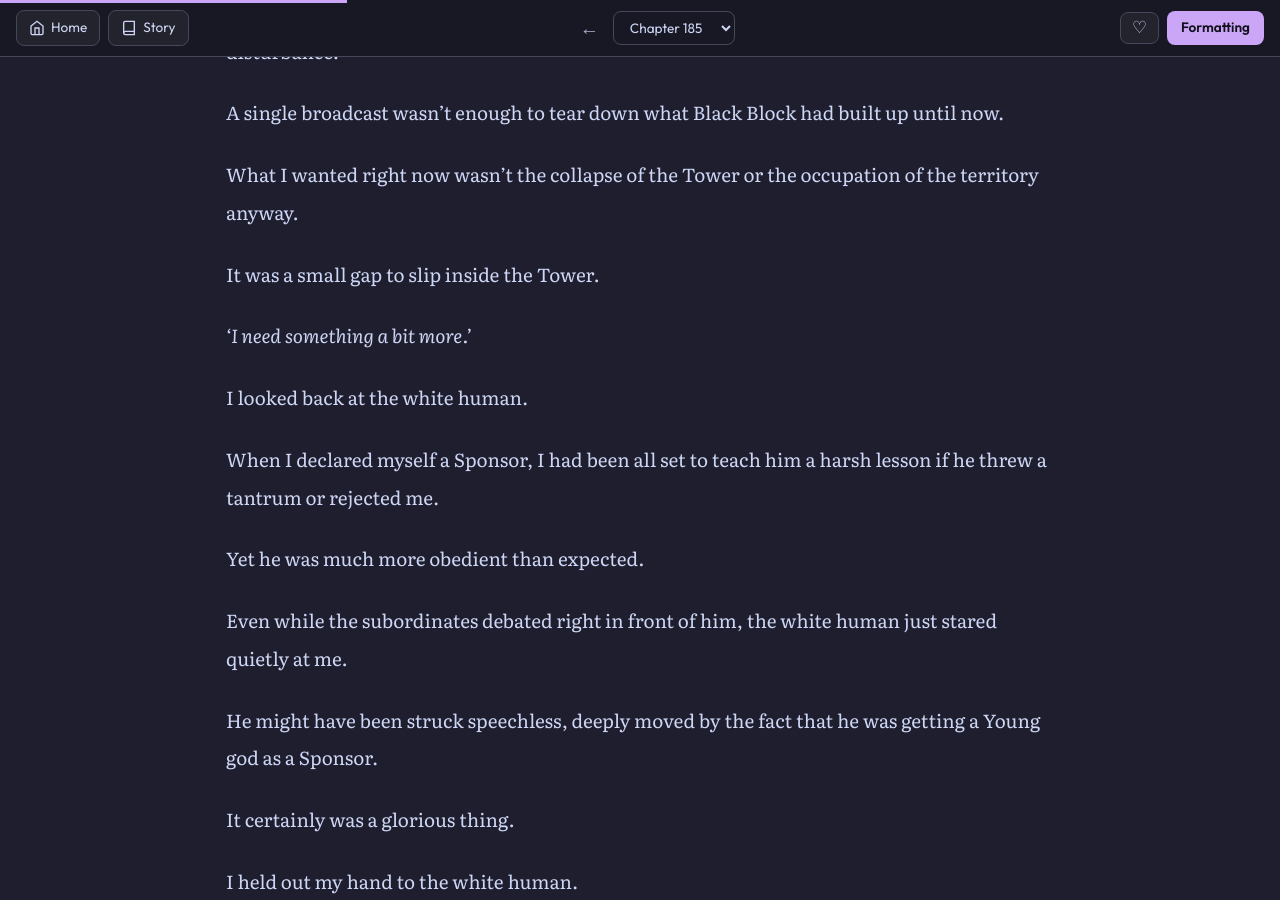
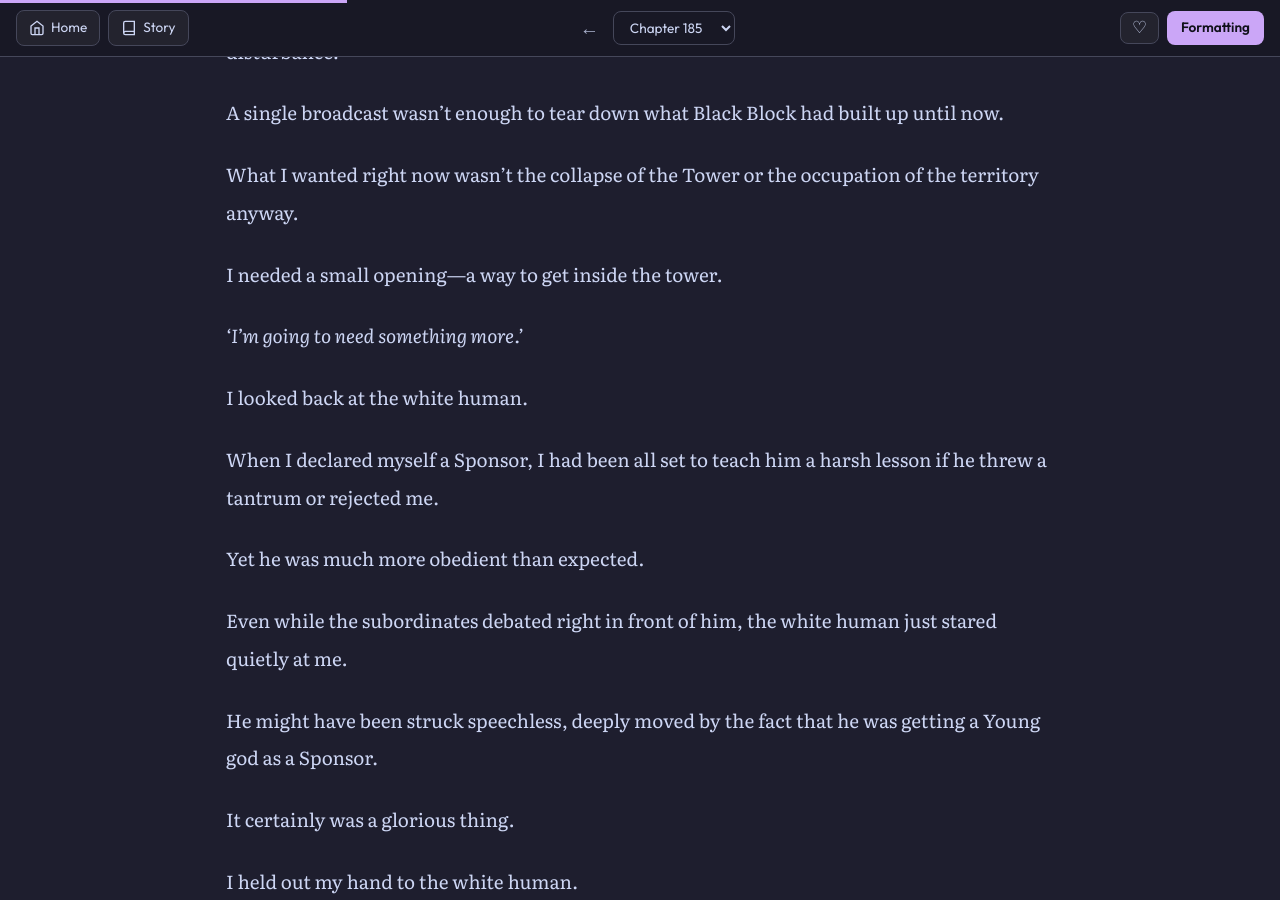
Before and after one commit to soleumn/soleumn.github.io, a Jekyll site: the page built from _chapters/eoshinki/ch185.md, in a window 1280 px wide and 900 px high, scrolled down 3426 px. Built offline with Jekyll 4.4.1, drawn with Linux system fonts in a browser that asks for light colours; some web fonts are replaced; comment, search, counter and statistics services are not loaded.

Commit message:
Update ch185.md

```diff
--- a/_chapters/eoshinki/ch185.md
+++ b/_chapters/eoshinki/ch185.md
@@ -102,9 +102,9 @@ A single broadcast wasn't enough to tear down what Black Block had built up unti
 
 What I wanted right now wasn't the collapse of the Tower or the occupation of the territory anyway.
 
-It was a small gap to slip inside the Tower.
+I needed a small opening—a way to get inside the tower.
 
-*'I need something a bit more.'*
+*‘I’m going to need something more.’*
 
 I looked back at the white human.
 
```
